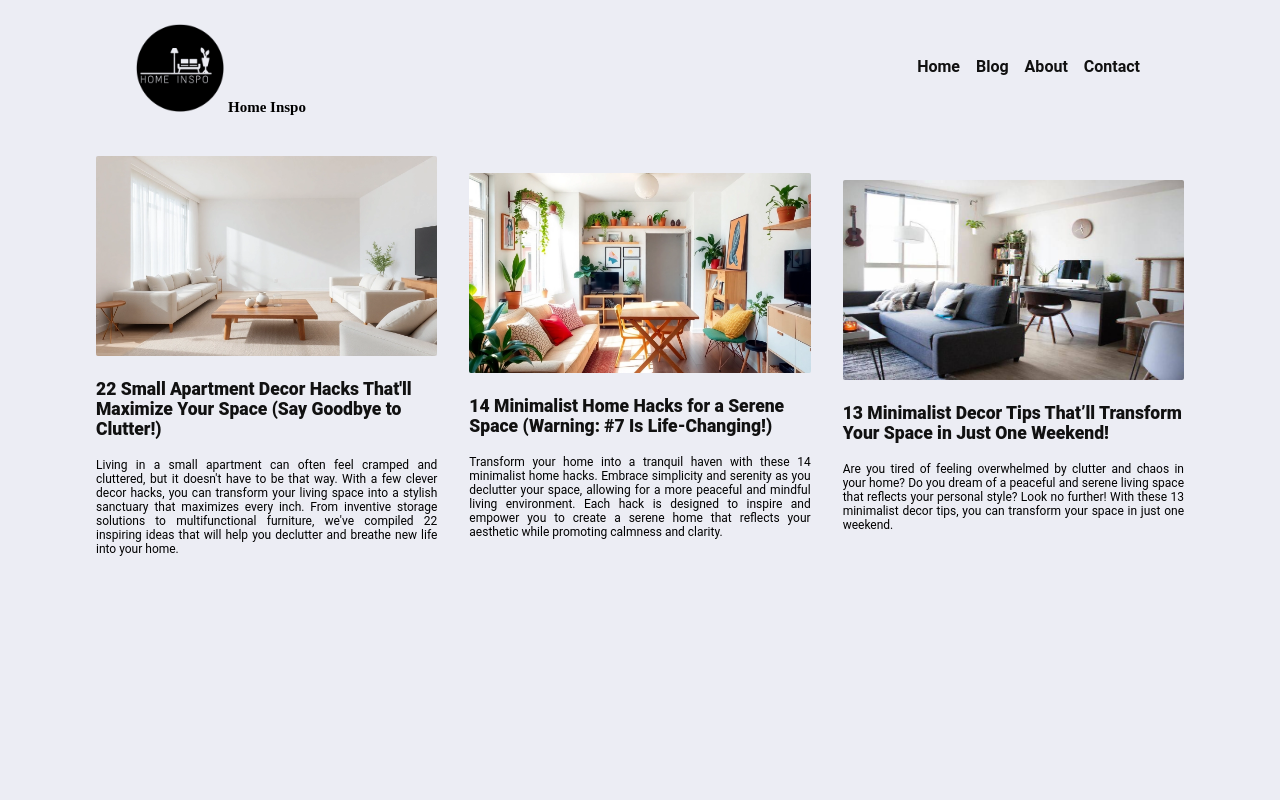
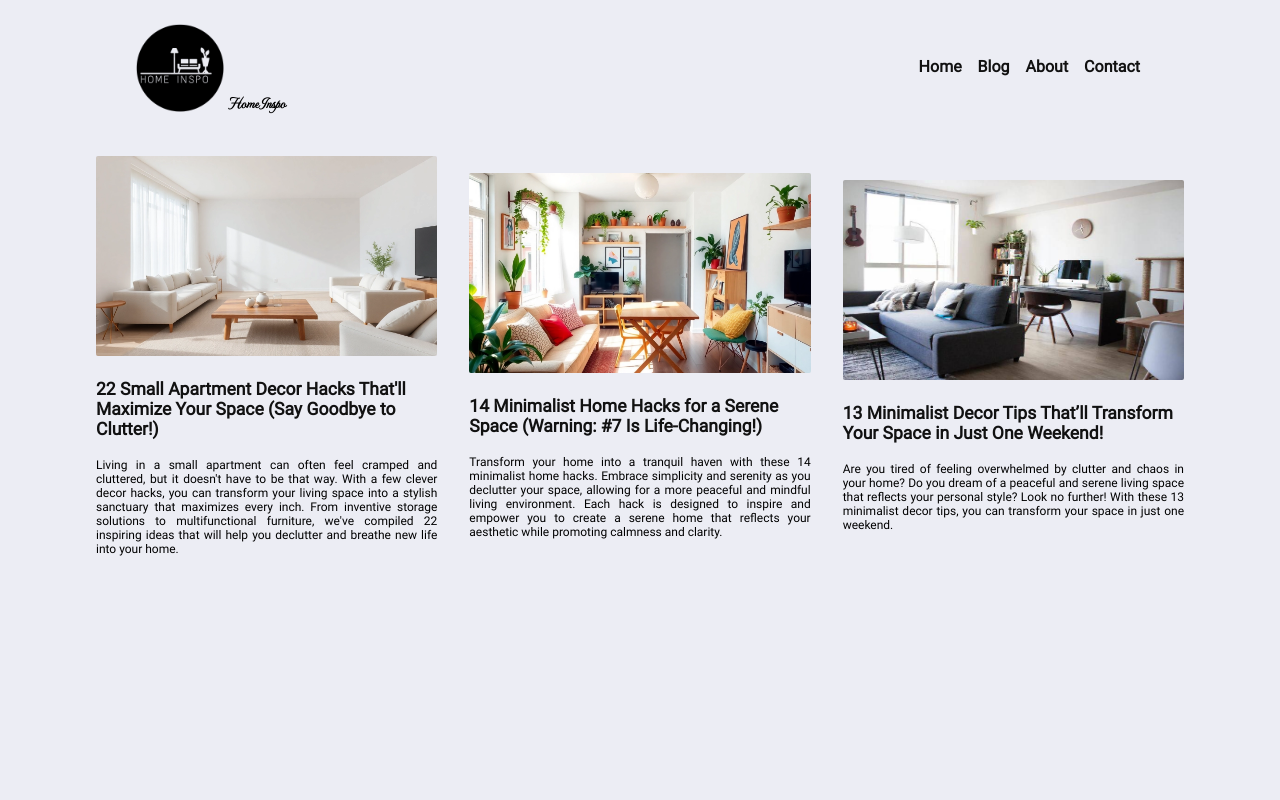
Before and after one commit to Delz-create/HomeInsp, a plain HTML site: page index.html in a window 1280 px wide. Shown: the top 800 px of the page. Drawn offline with Linux system fonts and the light colour scheme; the site is published under a folder, as on GitHub Pages, so addresses that start at the root find nothing.

Commit message:
Update style.css

```diff
--- a/style.css
+++ b/style.css
@@ -1,10 +1,10 @@
 @font-face {
     font-family: roboto;
-    src: url(/fonts/Roboto/Roboto-Regular.ttf);
+    src: url(fonts/Roboto/Roboto-Regular.ttf);
 }
 @font-face {
     font-family: MonteCarlo;
-    src: url(/fonts/MonteCarlo-Regular.ttf);
+    src: url(fonts/MonteCarlo-Regular.ttf);
 }
 
 html{
```
